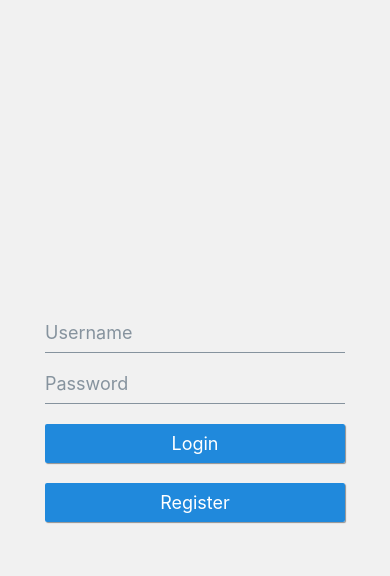
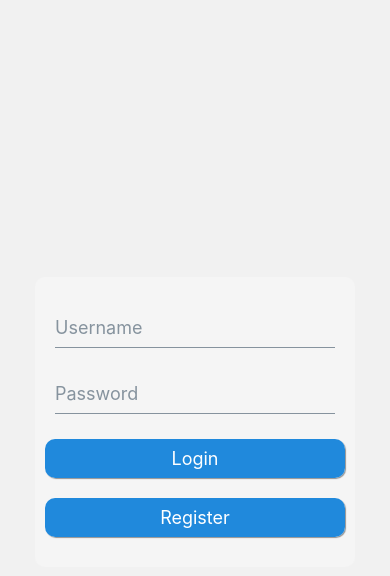
Before and after one commit to kawooky/fe-nc-socialift, a React Native app in the folder fe-socialift/: screen /Login in a window 390 px wide. Both pictures are taken after a click on the button "Login". Shown: the top 576 px of the page. Built offline with nearby package versions, Linux system fonts and the light colour scheme.

Commit message:
finishes conversion to react-native-elements

```diff
--- a/fe-socialift/App.js
+++ b/fe-socialift/App.js
@@ -6,7 +6,11 @@ import { LoginPage } from "./components/LoginPage/LoginPage";
 const App = () => {
   const Stack = createNativeStackNavigator();
   return (
-    <LoginPage />
+    <NavigationContainer>
+    <Stack.Navigator screenOptions={{headerShown: false}}>
+      <Stack.Screen name="Login" component={LoginPage} />
+    </Stack.Navigator>
+  </NavigationContainer>
   );
 };
 
--- a/fe-socialift/components/LoginPage/LoginPage.jsx
+++ b/fe-socialift/components/LoginPage/LoginPage.jsx
@@ -1,10 +1,7 @@
-import {
-  View,
-  Text
-} from "react-native";
-import React, { useState } from "react";
+import { View, Text } from "react-native";
+import React, { createRef, useState } from "react";
 import { styles, theme } from "./LoginPageStyle.js";
-import {Input, Button, ThemeProvider} from "@rneui/themed"
+import { Input, Button, ThemeProvider } from "@rneui/themed";
 
 import app from "../../firebase.js";
 import {
@@ -27,49 +24,41 @@ export const LoginPage = () => {
 
   const auth = getAuth(app);
 
+  const emailRef = createRef()
+  const usernameRef = createRef()
+  const passRef = createRef()
+  const confirmRef = createRef()
+
   const handleChange = (event, setter) => {
-    console.log(event.target);
-    setter(event.target.value);
-    if (
-      event.target.name === "passwordConfirm" &&
-      password !== passwordConfirm
-    ) {
-      console.log("checking matching passwords");
-      event.target.error = true;
-    }
+    setter(event);
   };
 
   const validateEmail = async (email) => {
     if (email !== "" && !emailRegex.test(email)) {
-      await new Promise((resolve) => setTimeout(resolve, 1000));
       setEmailError(true);
     } else {
-      setInterval(setEmailError(false), 50);
+      setEmailError(false)
     }
   };
 
   const validateUsername = async (username) => {
     if (showRegister && username !== "" && currentUsers.includes(username)) {
-      await new Promise((resolve) => setTimeout(resolve, 1000));
       setUsernameError(true);
     } else {
       setUsernameError(false);
     }
   };
 
-  const validatePassword = async (password) => {
-    if (showRegister && password !== "") {
-      if (password.length < 8) {
+  const validatePassword = (password) => {
+    if (showRegister && password !== "" && password.length < 8) {
       setPasswordError(true);
     } else {
       setPasswordError(false);
     }
-    }
   };
 
-  const validateConfirmPassword = async (confirmPassword) => {
+  const validateConfirmPassword = (confirmPassword) => {
     if (confirmPassword !== "" && password !== confirmPassword) {
-      await new Promise((resolve) => setTimeout(resolve, 1000));
       setConfirmError(true);
     } else {
       setConfirmError(false);
@@ -79,19 +68,40 @@ export const LoginPage = () => {
   const currentUsers = ["steve", "mark", "phil", "godfrey"];
 
   const validateLogin = () => {
+    if (!username) {
+      usernameRef.current.shake()
+    }
+    if (!password) {
+      passRef.current.shake()
+    }
+    if (username && password) {
+      signInWithEmailAndPassword(auth, username, password)
+    }
     console.log("Validating Login Details...");
   };
 
   const registerUser = () => {
+
     if (emailError || !email) {
-      return;
+      emailRef.current.shake()
     }
+    if (usernameError || !username) {
+      usernameRef.current.shake()
+    }
+    if (passwordError || !password) {
+      passRef.current.shake()
+    }
+    if (confirmError || !passwordConfirm) {
+      confirmRef.current.shake()
+    }
+    if (!emailError && email && !usernameError && username && !passwordError && password && !confirmError && confirmPassword) {
+      console.log("Registering New User...");
       createUserWithEmailAndPassword(auth, email, password).then(
         (userCredentials) => {
           console.log(userCredentials);
         }
       );
-    console.log("Registering New User...");
+    }
   };
 
   const emailRegex =
@@ -101,47 +111,70 @@ export const LoginPage = () => {
     <View style={styles.mainView}>
       <View style={styles.formView}>
         <ThemeProvider theme={theme}>
-        {showRegister && <Input
+          {showRegister && (
+            <Input
+            value={email}
+              placeholder="Email"
+              onChangeText={(e) => {
+                handleChange(e, setEmail);
+                validateEmail(e);
+              }}
+              errorMessage={emailError ? "Please enter a valid email" : " "}
+              onFocus={(e) => console.log(e.target.placeholder)}
+              autoCorrect={false}
+              ref={emailRef}
+            />
+          )}
 
-            placeholder="Email"
-            onChange={(e) => {
-              handleChange(e, setEmail);
-              validateEmail(e.target.value);
+          {(showRegister || showLogin) && (
+            <Input
+              placeholder="Username"
+              onChangeText={(e) => {
+                handleChange(e, setUsername);
+                validateUsername(e);
               }}
-          />}
+              errorMessage={
+                usernameError
+                  ? `Sorry, ${username} is already taken, please choose another username`
+                  : " "
+              }
+              autoCorrect={false}
+              ref={usernameRef}
+            />
+          )}
 
-        {(showRegister || showLogin) && <Input
+          {(showRegister || showLogin) && (
+            <Input
+              placeholder="Password"
+              onChangeText={(e) => {
+                handleChange(e, setPassword);
+                validatePassword(e);
+              }}
+              errorMessage={
+                passwordError ? "Password must be at least 8 characters" : " "
+              }
+              autoCorrect={false}
+              secureTextEntry={true}
+              ref={passRef}
+            />
+          )}
 
-            placeholder="Username"
-            onChange={(e) => {
-              handleChange(e, setUsername);
-              validateUsername(e.target.value);
-            }}
-          />}
-
-
-          {(showRegister || showLogin) && <Input
-
-            placeholder="Password"
-            onChange={(e) => {
-              handleChange(e, setPassword);
-              validatePassword(e.target.value);
-            }}
-            secureTextEntry={true}
-          />}
-
-
-          {showRegister && <Input
-
+          {showRegister && (
+            <Input
               placeholder="Confirm Password"
               onChange={(e) => {
                 handleChange(e, setPasswordConfirm);
-              validateConfirmPassword(e.target.value);
+                validateConfirmPassword(e);
               }}
-          />}
+              errorMessage={confirmError ? "Passwords must match" : " "}
+              autoCorrect={false}
+              secureTextEntry={true}
+              ref={confirmRef}
+            />
+          )}
 
           <Button
-          containerViewStyle={{width: '50px'}}
+            // containerViewStyle={{width: '50px'}}
             onPress={() => {
               if (showLogin) {
                 validateLogin();
@@ -153,10 +186,8 @@ export const LoginPage = () => {
             title="Login"
           />
 
-
-
           <Button
-          containerViewStyle={{width: '50%'}}
+            // containerViewStyle={{width: '50%'}}
             variant="contained"
             onPress={() => {
               if (showRegister) {
@@ -169,9 +200,7 @@ export const LoginPage = () => {
             title="Register"
           />
         </ThemeProvider>
-
       </View>
-
     </View>
   );
 };
--- a/fe-socialift/components/LoginPage/LoginPageStyle.js
+++ b/fe-socialift/components/LoginPage/LoginPageStyle.js
@@ -4,18 +4,18 @@ import {createTheme} from '@rneui/themed'
 const styles = StyleSheet.create({
 
 mainView: {
-    height: "100vh",
-    width: "100vw",
+    flex: 1,
     backgroundColor: "#f1f1f1",
-    display: "flex",
     justifyContent: "center",
     alignItems: "center"
 },
 formView: {
-    width: "320px",
-    height: "100vh",
-    display: "inherit",
-    justifyContent: "center"
+   width: 320,
+   backgroundColor: "#f5f5f5",
+   borderRadius: 10,
+   paddingTop: 30,
+   padding: 10,
+   paddingRight: 10
 }
 });
 
@@ -23,14 +23,18 @@ const theme = createTheme({
   components: {
     Button: {
       raised: true,
+      radius: 10,
       containerStyle: {
-        margin: 10
+        marginBottom: 20,
+
       }
     },
     Input: {
+      containerStyle: {
 
+      }
     }
-  },
+  }
 })
 
 export { styles, theme }
```
Lines whose indentation alone changed are shown as unchanged.
